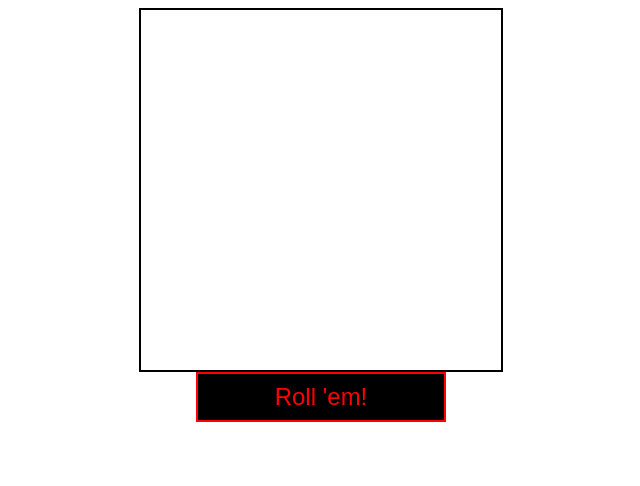
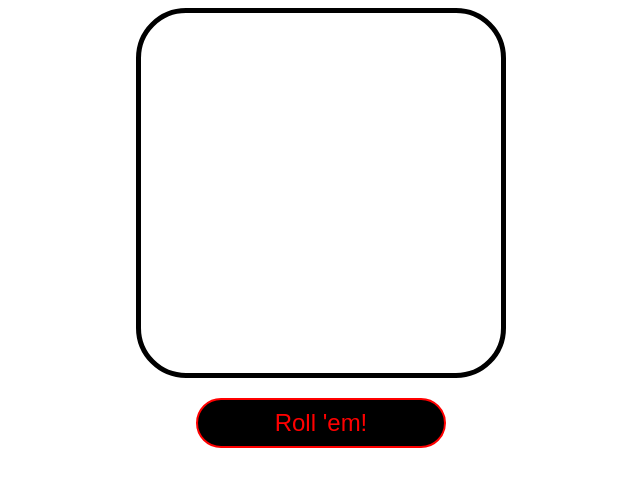
Before and after one commit to Ralphieboy525/100daysofcoding, a plain HTML site: page Dice/dice.html in a window 1280 px wide. Shown: the whole page, without its empty margins (319-959 px from the left). Drawn offline with Linux system fonts and the light colour scheme.

Commit message:
some css wordk

```diff
--- a/Dice/dicecss.css
+++ b/Dice/dicecss.css
@@ -1,9 +1,11 @@
 #container {
 /*	border: 2px solid black;*/
-	border: 2px solid black;
+	border: 5px solid black;
 	width: 360px;
 	height: 360px;
 	margin: 0 auto;
+	border-radius: 50px;
+	margin-bottom: 20px;
 }
 
 .side6 {
@@ -44,7 +46,9 @@ div {
 	width: 250px;
 	height: 50px;
 	margin: 0 auto;
+	border-radius: 25px;
 }
+
 
 button {
 	width: 250px;
@@ -53,4 +57,9 @@ button {
 	background-color: black;
 	color: red;
 	border: 2px red solid;
+	border-radius: 25px;
 }
+
+button:focus {
+	border-radius: 25px;
+}
```
Also changed, not shown: 2 other files.
